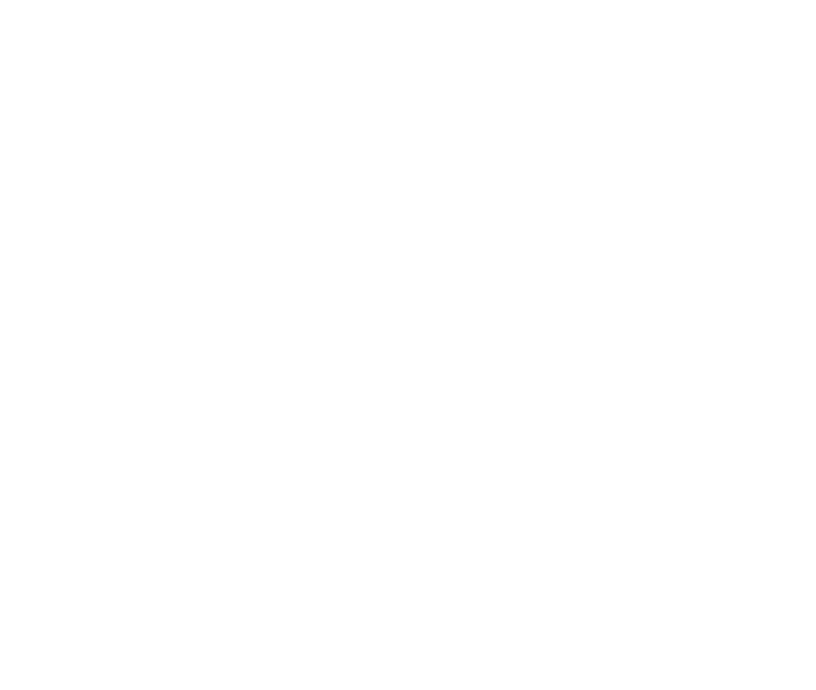
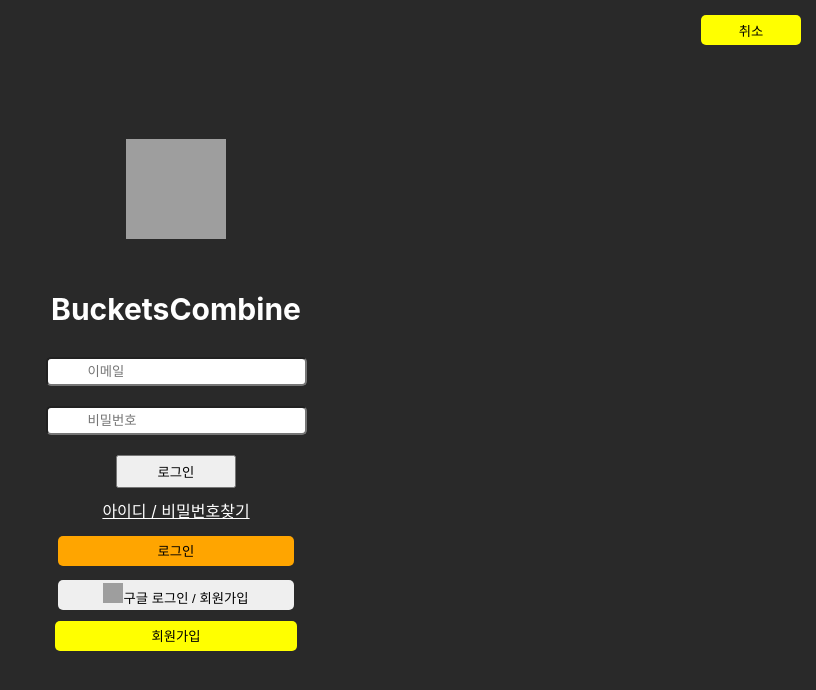
Before and after one commit to mianhe89/BucketsCombine, a React (Create React App) app in the folder client/: page /signInpage in a window 1280 px wide. Shown: the top 690 px of the page, without its empty margins (464-1280 px from the left). Built offline with nearby package versions, Linux system fonts and the light colour scheme; grey boxes are pictures that could not be loaded.

Commit message:
update new signInPage

```diff
--- a/client/src/App.css
+++ b/client/src/App.css
@@ -36,3 +36,367 @@
     transform: rotate(360deg);
   }
 }
+
+/* -------------------MainPage--------------------- */
+
+.mainpage {
+  display: flex;
+  flex-direction: row;
+  background-color: rgb(145, 58, 116);
+}
+.mainpage-section {
+  display: flex;
+  flex-direction: column;
+  background-color: white;
+  width: 100vw;
+}
+
+.sidemenu {
+  position: fixed;
+  height: 100%;
+  width: 150px;
+  background-color: rgb(41, 41, 41);
+  display: flex;
+  justify-content: center;
+  align-items: center;
+  position: fixed;
+}
+
+.logo-title {
+  display: flex;
+  align-self: flex-start;
+  margin-top: 15px;
+}
+
+.logo {
+  display: flex;
+  align-self: flex-start;
+  height: 85px;
+}
+
+.side-titles {
+  height: 50vh;
+  position: fixed;
+  display: flex;
+  color: white;
+  font-size: 26px;
+  font-weight: 100;
+  text-align: center;
+}
+
+
+
+.list {
+  list-style: none;
+  padding-left: 0px;
+  display: flex;
+  flex-direction: column;
+  justify-content: space-between;
+
+}
+
+.main-section {
+  display: flex;
+  flex-direction: row;
+  justify-content: space-between;
+  align-items: center;
+  width: 100vw;
+  height: 100vh;
+}
+
+.topmenu {
+  display: flex;
+  flex-direction: row;
+  justify-content: space-between;
+  width: 100vw;
+  height: 115px;
+  align-items: center;
+  position: fixed;
+}
+
+.topmenu-title {
+  font-size: 32px;
+  margin-left: 60px;
+}
+
+.topmenu-button {
+  width: 120px;
+  height: 44px;
+  border-radius: 12px;
+  font-size: 18px;
+}
+
+.topmenu-list {
+  display: flex;
+  width: 100vw;
+  justify-content: flex-end;
+  margin-top: 230px;
+  position: fixed;
+}
+
+.topmenu-subbuttons {
+  display: flex;
+  flex-direction: column;
+  justify-content: space-around;
+  align-items: center;
+  width: 120px;
+  height: 170px;
+  background-color: #282c34;
+  border-radius: 12px;
+}
+
+.subbutton {
+  width: 100px;
+  height: 35px;
+  border-radius: 8px;
+}
+
+.main-ment {
+  width: 500px;
+  margin-left: 210px;
+}
+
+.ment-title {
+  font-size: 48px;
+  margin-bottom: 20px;
+}
+
+.ment-description {
+  font-size: 20px;
+  line-height: 40px;
+}
+
+.videos {
+  display: flex;
+  flex-direction: row;
+  justify-content: space-between;
+  width: 50%;
+  margin-right: 20px;
+}
+
+.videos-blur {
+  display: flex;
+  flex-direction: row;
+  justify-content: flex-end;
+  margin-left: 100px;
+  margin-right: 100px;
+  width: 80%;
+  height: 50px;
+}
+
+
+.video {
+  display: flex;
+  /* width: 30%; */
+  width: 30%;
+  height: 70vh;
+  margin: 10px;
+  object-fit: cover;
+  border-radius: 1.8vh;
+}
+
+.video-blur {
+  display: flex;
+  /* width: 30%; */
+  width: 25%;
+  height: 70vh;
+  margin: 10px;
+  object-fit: cover;
+  border-radius: 1.8vh;
+  filter: blur(10px)
+}
+
+.cards-section {
+  display: flex;
+  flex-direction: column;
+  justify-content: center;
+  align-items: flex-start;
+  width: 100vw - 150px;
+  height: 100vh;
+}
+
+.cards-ment {
+  margin-left: 60px;
+}
+
+.cards-list-row {
+  display: flex;
+  height: 40vh;
+  margin: 20px;
+}
+
+.card {
+  display: flex;
+  /* width: 30%; */
+  width: 200px;
+  height: 300px;
+  object-fit: cover;
+  border-radius: 15px;
+}
+
+.search-bar {
+  display: flex;
+  flex-direction: row;
+  justify-content: flex-end;
+  height: 30px;
+}
+
+.stamped-section {
+  display: flex;
+  flex-direction: column;
+  justify-content: center;
+  align-items: flex-start;
+  width: 100vw - 150px;
+  height: 100vh;
+}
+/* signinpage */
+body {
+  height: 100%;
+  overflow: hidden;
+}
+#login_cancle {
+ position: fixed;
+ top: 15px;
+ right: 15px;
+ width: 100px;
+ height: 30px;
+ background-color: yellow;
+ border: 0;
+ border-radius: 5px;
+
+
+}
+.signin_container {
+  display: flex;
+  justify-content: center;
+  align-items: center;
+  flex-direction: column;
+  min-height: 100vh;
+  background-color: rgb(41, 41, 41);
+  background-repeat: no-repeat;
+  background-attachment: fixed;
+  background-size: cover;
+  overflow: hidden;
+}
+.signin_section {
+  background-color: rgb(41, 41, 41);
+  height: 100vh;
+  width: 100vw;
+  background-size: cover;
+  background-repeat: no-repeat;
+  background-attachment: fixed;
+  overflow: hidden;
+}
+.login_title {
+  font-weight: bold;
+  color: white;
+  font-size: 30px;
+  margin: 20px;
+  border-radius: 5px;
+}
+.login_signupbox{
+  display: flex;
+  flex-direction: column;
+  padding: 5px 40px;
+  margin: 2px 100px;
+  width: 250px;
+  border-radius: 5px;
+
+}
+.login_box {
+  background-color: orange;
+  border: none;
+  font-size: 16;
+  margin: 7px;
+  height: 30px;
+  border-radius: 5px;
+}
+.login_google {
+  flex: flex;
+  border: none;
+  font-size: 16;
+  justify-content: center;
+  margin: 7px;
+  height: 30px;
+  border-radius: 5px;
+
+
+}
+.login_signup {
+  flex: flex;
+  background-color: yellow;
+  border: none;
+  font-size: 16;
+  height: 30px;
+  justify-content: center;
+  margin: 4px;
+  border-radius: 5px;
+}
+#login_email {
+  flex: flex;
+  padding: 5px 40px;
+  margin: 10px;
+  border-radius: 5px;
+}
+#login_password {
+  flex: flex;
+  padding: 5px 40px;
+  margin: 10px;
+  border-radius: 5px;
+}
+#login_button {
+  padding: 5px 40px;
+  margin: 10px
+}
+.signup_container {
+  display: flex;
+  justify-content: center;
+  align-items: center;
+  flex-direction: column;
+
+  min-height: 100vh;
+}
+#signup_repassword {
+  flex: flex;
+  padding: 5px 40px;
+  margin: 10px;
+  border-radius: 5px;
+}
+#login_nickname {
+  flex: flex;
+  padding: 5px 40px;
+  margin: 10px;
+  border-radius: 5px;
+}
+.btn_gender {
+  display: flex;
+  padding: 5px 40px;
+  margin: 10px;
+  width: 15.5%;
+  border-radius: 5px;
+}
+.btn_old {
+  display: flex;
+  padding: 5px 40px;
+  margin: 10px;
+  width: 15.5%;
+  border-radius: 5px;
+}
+.signup_signup {
+  flex: flex;
+  background-color: yellow;
+  border: none;
+  font-size: 16;
+  height: 25px;
+  justify-content: center;
+  margin: 4px;
+  width: 15.5%;
+  border-radius: 5px;
+}
+#singup_email {
+  flex: flex;
+  padding: 5px 40px;
+  margin: 10px;
+  border-radius: 5px;
+  background-color: gray;
+}
--- a/client/src/pages/SignInPage.js
+++ b/client/src/pages/SignInPage.js
@@ -2,6 +2,31 @@
 
 export default function SignInPage() {
 	return (
-		<div></div>
-)
-}
+		<body link="white" vlink="white" alink="white">
+		<div>
+		<div className="signin_section">
+
+		<button id="login_cancle">취소</button>
+		<div className="signin_container">
+			<img src="bucketscombine_logo.png" alt="no" width="100px" height="100px"></img>
+			<p />
+				<div className="login_title">BucketsCombine</div>
+				<input id="login_email" type="text" placeholder="이메일" />
+				<input id="login_password" type="password" placeholder="비밀번호" />
+				<input id="login_button" type="submit" value="로그인" />
+				<a href="www.naver.com">아이디 / 비밀번호찾기</a>
+				<div class="login_signupbox">
+					<button className="login_box">로그인</button>
+					<button className="login_google">
+						<img src="unnamed.webp"
+						alt="없어요" width="20px" height="20px"></img>
+						구글 로그인 / 회원가입
+						</button>
+					<button className="login_signup">회원가입</button>
+				</div>
+			</div>
+		</div>
+		</div>
+		</body>
+			)
+			}
```
